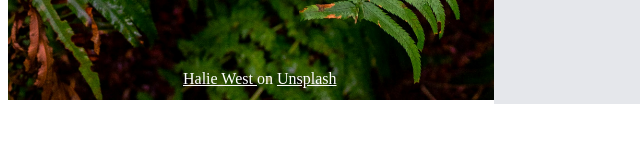
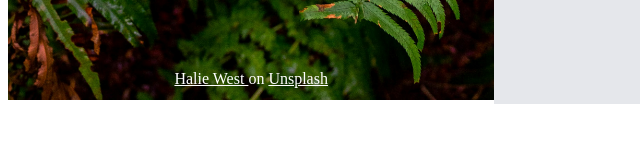
Before and after one commit to GrantFinnegan/odin-form, a plain HTML site: page index.html in a window 1280 px wide. Shown: the part 637-780 px from the top of the page, 0-640 px from the left. Drawn offline with Linux system fonts and the light colour scheme.

Commit message:
Refactor centering of img attribution
Switched from an approximate manual centering, to a precise centering
that will update with any future changes to the sidebar width

```diff
--- a/style.css
+++ b/style.css
@@ -30,7 +30,9 @@ body {
 .image-attribution {
     position: absolute;
     bottom: 1rem;
-    left: 175px;
+    left: 0;
+    text-align: center;
+    width: 100%;
     color: white;
 }
 .image-attribution>a {
```
